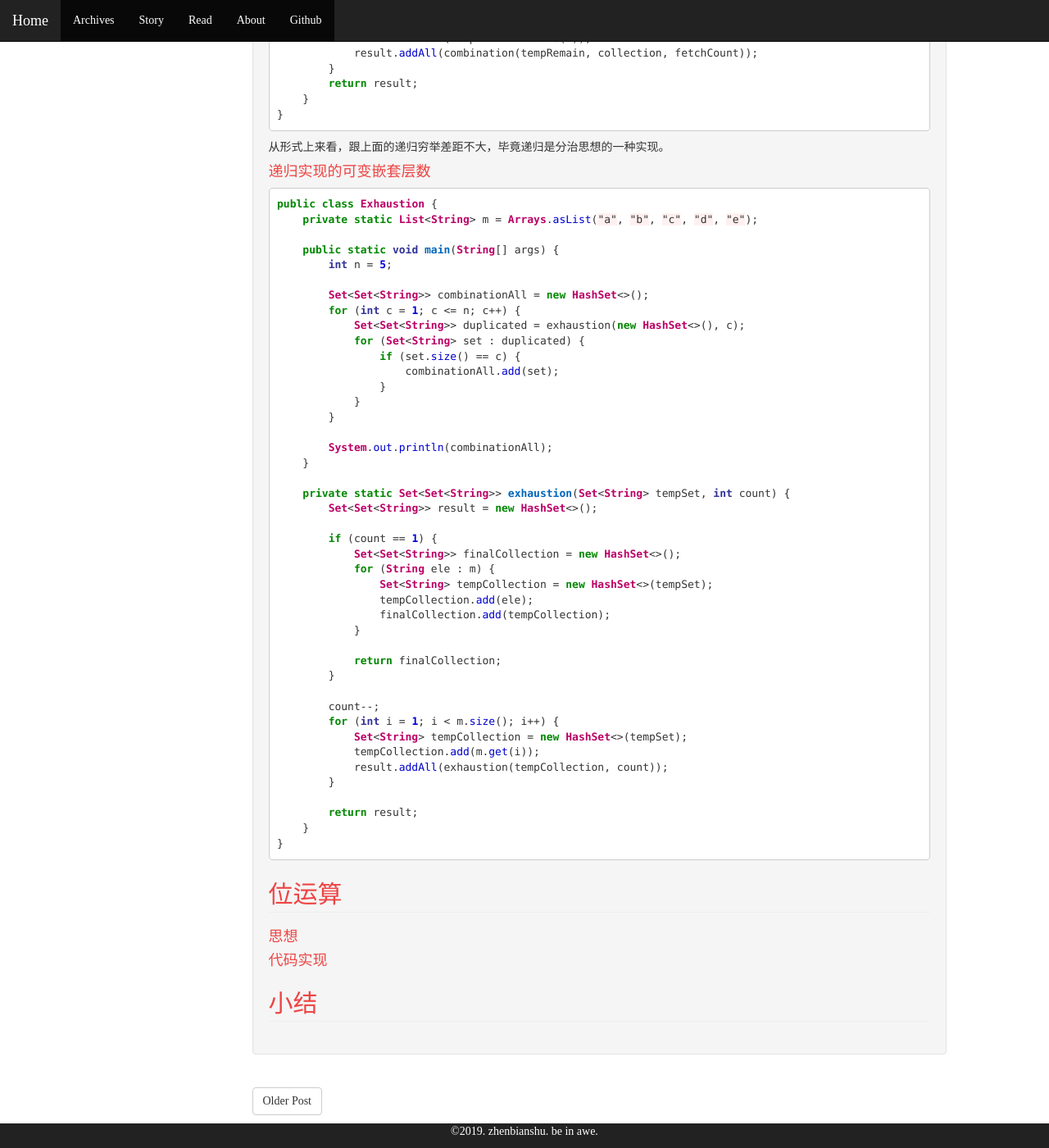
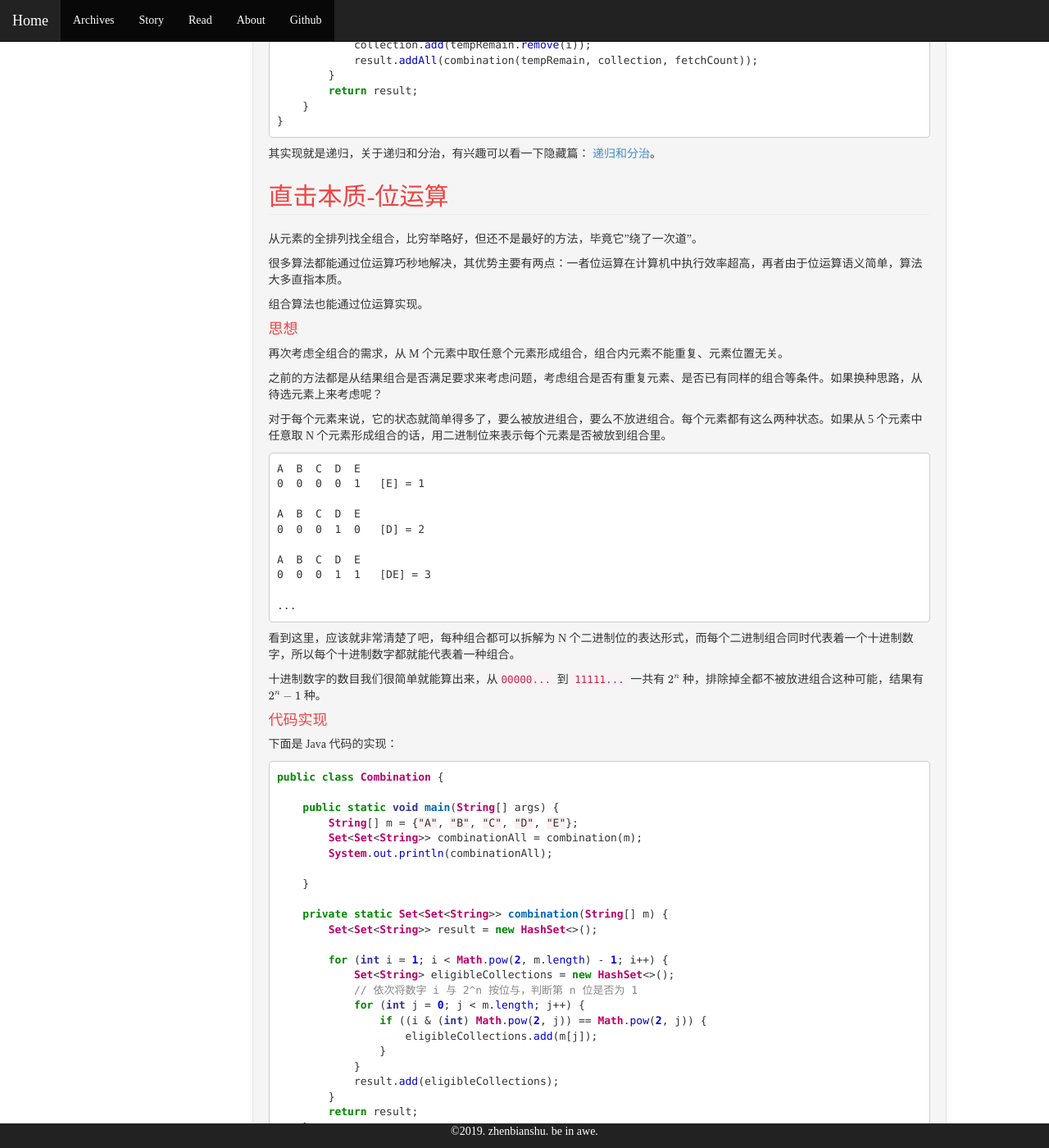
Before and after one commit to zhenbianshu/zhenbianshu.github.io, a Jekyll site: the page built from _posts/2019-01-12-charming_alg_permutation_and_combination.md, in a window 1280 px wide and 1400 px high, scrolled down 2610 px. Shown: the whole window at 82% size. Built offline with Jekyll 4.4.1, drawn with Linux system fonts in a browser that asks for light colours; formulas are drawn with MathJax 3; comment, search, counter and statistics services are not loaded; some of the changed text lies outside the part shown.

Commit message:
add blog: permutation_and combination alg;

````diff
--- a/_posts/2019-01-12-charming_alg_permutation_and_combination.md
+++ b/_posts/2019-01-12-charming_alg_permutation_and_combination.md
@@ -67,7 +66,9 @@ hidden: true
 - 元素无序性，Set[A B] 和 Set[B A] 都会被表示成 Set[A B]。
 - 另外又由于元素唯一性，被同时表示为 Set[A B] 的多个集合只会保留一个，这样就可以帮助将全排列转为组合。
 
-可以注意得到，上面程序中 count 参数是写死的，如果需要取出 4 个元素的话就需要四层循环嵌套了，如果取的元素是可变的话，普通的编码方式就不适合了。
+可以注意得到，上面程序中 count 参数是写死的，如果需要取出 4 个元素的话就需要四层循环嵌套了，如果取的元素个取是可变的话，普通的编码方式就不适合了。
+
+注: 可变层数的循环可以用 `递归` 来实现。
 
 ## 从排列到组合-分治
 ---
@@ -84,21 +85,14 @@ hidden: true
 - 如果我们解决了这个问题，已经取完最后一次了产生了 M-N+1 种临时集合，再考虑从 M-N+2 个元素中取一个元素呢，又有 M-N+2 种可能。
 - 将这些可能聚合到一块，直到取到了 N 个元素，这个问题也就解决了。
 
-
-
-由于组合内元素的不可重复性，每次从集合内取出一个元素后，集合内的可用元素就要少 1。
-
 还是从 5 个元素中取 3 个元素的示例：
 
-- 第一次取，从 5 个元素中取 1 个元素，产生了 5 种只包含一个元素的集合，这时候我们只需要考虑怎么从剩下的四个元素中取到 2 个，此时的公式为 $$C?^3_5 = C^1_5 * C^2_4$$。
-- 第二次取，我们拿着这 5 种只有一个元素的集合，从各自剩余的 4 个元素中再取出 1 个元素，此时我们只需要考虑怎么从剩下的三个元素中再取一个，此时的公式为 $$C?^3_5 = C^1_5 * C^1_4 * C^1_3$$。
-- 第三次取，我们拿着这些包含两个元素的集合，从各自剩余的 3 个元素中再取出一个元素，即可获取到所有的组合。
-
-不管一共要取多少个元素，最终都会归结成只取 1 个。
-
+- 从 5 个元素中取 3 个元素是一个复杂问题，为了简化它，我们认为已经取出了一个元素，还要再从剩余的 4 个元素中取出 2 个，求解公式为：$$C^3_5 = C^1_5 * C^2_4$$。
+- 从 4 个元素中取出 2 个依旧不易解决，那我们再假设又取出了一个元素，接下来的问题是如何从 3 个元素中取一个，公式为 $$C^3_5 = C^1_5 * C^1_4 * C^1_3$$。
+- 从 3 个元素中取 1 个已经是个简单问题了，有三种可能，再向上追溯，与四取一、五取一的可能性做乘，从而解决这个问题。
 
 #### 代码实现
-而用代码实现如下：
+用代码实现如下：
 
 ```java
 public class Combination {
@@ -108,6 +102,7 @@ public class Combination {
         int n = 5;
 
         Set<Set<String>> combinationAll = new HashSet<>();
+        // 先将问题分解成 五取一、五取二... 等的全排列
         for (int c = 1; c <= n; c++) {
             combinationAll.addAll(combination(m, new ArrayList<>(), c));
         }
@@ -140,64 +135,70 @@ public class Combination {
     }
 }
 ```
+其实现就是递归，关于递归和分治，有兴趣可以看一下隐藏篇： <a href="{{ site.baseurl }}/2019/01/recursion_and_divide_conquer.html"> 递归和分治</a>。
+## 直击本质-位运算
+---
+从元素的全排列找全组合，比穷举略好，但还不是最好的方法，毕竟它"绕了一次道"。
 
-从形式上来看，跟上面的递归穷举差距不大，毕竟递归是分治思想的一种实现。
+很多算法都能通过位运算巧秒地解决，其优势主要有两点：一者位运算在计算机中执行效率超高，再者由于位运算语义简单，算法大多直指本质。
 
-#### 递归实现的可变嵌套层数
+组合算法也能通过位运算实现。
+#### 思想
+再次考虑全组合的需求，从 M 个元素中取任意个元素形成组合，组合内元素不能重复、元素位置无关。
+
+之前的方法都是从结果组合是否满足要求来考虑问题，考虑组合是否有重复元素、是否已有同样的组合等条件。如果换种思路，从待选元素上来考虑呢？
+
+对于每个元素来说，它的状态就简单得多了，要么被放进组合，要么不放进组合。每个元素都有这么两种状态。如果从 5 个元素中任意取 N 个元素形成组合的话，用二进制位来表示每个元素是否被放到组合里。
+
+```
+A  B  C  D  E
+0  0  0  0  1   [E] = 1
+
+A  B  C  D  E
+0  0  0  1  0   [D] = 2
+
+A  B  C  D  E
+0  0  0  1  1   [DE] = 3
+
+...
+```
+看到这里，应该就非常清楚了吧，每种组合都可以拆解为 N 个二进制位的表达形式，而每个二进制组合同时代表着一个十进制数字，所以每个十进制数字都就能代表着一种组合。
+
+十进制数字的数目我们很简单就能算出来，从`00000...` 到 `11111...` 一共有 $$2^n$$ 种，排除掉全都不被放进组合这种可能，结果有 $$2^n-1$$ 种。
+
+#### 代码实现
+下面是 Java 代码的实现：
 
 ```java
-public class Exhaustion {
-    private static List<String> m = Arrays.asList("a", "b", "c", "d", "e");
+public class Combination {
 
     public static void main(String[] args) {
-        int n = 5;
+        String[] m = {"A", "B", "C", "D", "E"};
+        Set<Set<String>> combinationAll = combination(m);
+        System.out.println(combinationAll);
 
-        Set<Set<String>> combinationAll = new HashSet<>();
-        for (int c = 1; c <= n; c++) {
-            Set<Set<String>> duplicated = exhaustion(new HashSet<>(), c);
-            for (Set<String> set : duplicated) {
-                if (set.size() == c) {
-                    combinationAll.add(set);
+    }
+
+    private static Set<Set<String>> combination(String[] m) {
+        Set<Set<String>> result = new HashSet<>();
+
+        for (int i = 1; i < Math.pow(2, m.length) - 1; i++) {
+            Set<String> eligibleCollections = new HashSet<>();
+            // 依次将数字 i 与 2^n 按位与，判断第 n 位是否为 1
+            for (int j = 0; j < m.length; j++) {
+                if ((i & (int) Math.pow(2, j)) == Math.pow(2, j)) {
+                    eligibleCollections.add(m[j]);
                 }
             }
+            result.add(eligibleCollections);
         }
-
-        System.out.println(combinationAll);
-    }
-
-    private static Set<Set<String>> exhaustion(Set<String> tempSet, int count) {
-        Set<Set<String>> result = new HashSet<>();
-
-        if (count == 1) {
-            Set<Set<String>> finalCollection = new HashSet<>();
-            for (String ele : m) {
-                Set<String> tempCollection = new HashSet<>(tempSet);
-                tempCollection.add(ele);
-                finalCollection.add(tempCollection);
-            }
-
-            return finalCollection;
-        }
-
-        count--;
-        for (int i = 1; i < m.size(); i++) {
-            Set<String> tempCollection = new HashSet<>(tempSet);
-            tempCollection.add(m.get(i));
-            result.addAll(exhaustion(tempCollection, count));
-        }
-
         return result;
     }
 }
 ```
 
-## 位运算
----
-#### 思想
-
-
-#### 代码实现
-
-
 ## 小结
 ---
+排列和组合算法在实际应用中很常见，而且他们的实现方法也非常具有参考意义。总的来说：排列用递归、组合用位运算。
+
+{{ site.article.summary }}
````
Also changed, not shown: other parts of _posts/2019-01-12-charming_alg_permutation_and_combination.md (+0 -1 lines).
